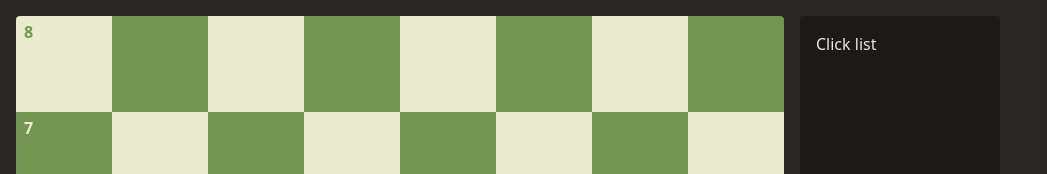
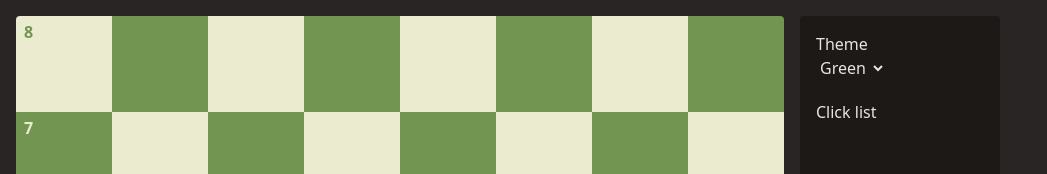
Before and after one commit to albertpratomo/chess, a Nuxt app: page / in a window 1280 px wide. Shown: the top 174 px of the page, without its empty margins (0-1047 px from the left). Built offline with nearby package versions, Linux system fonts and the light colour scheme; a web font is replaced by a local one.

Commit message:
feat: support changing board color

```diff
--- a/components/Board.vue
+++ b/components/Board.vue
@@ -1,16 +1,38 @@
 <script setup lang="ts">
+interface Props {
+    theme: 'Green' | 'Brown' | 'Purple'
+}
+
+const props = defineProps<Props>()
+
 const emit = defineEmits<{
     squareClick: [square: string]
 }>()
 
+const style = computed(() => {
+    const themes = {
+        Green: {
+            '--dark': '#739552',
+            '--light': '#eaebcf',
+            '--highlight': 'rgba(255, 255, 51, 0.5)',
+        },
+        Brown: {
+            '--dark': '#805431',
+            '--light': '#c29a60',
+            '--highlight': 'rgba(168, 88, 50, 0.5)',
+        },
+        Purple: {
+            '--dark': '#8477ba',
+            '--light': '#f0f1f0',
+            '--highlight': 'rgba(183, 206, 221, 0.5)',
+        },
+    }
+
+    return themes[props.theme]
+})
+
 const rows = [8, 7, 6, 5, 4, 3, 2, 1]
 const cols = ['a', 'b', 'c', 'd', 'e', 'f', 'g', 'h']
-
-const style = {
-    '--dark': '#739552',
-    '--light': '#eaebcf',
-    '--highlight': 'rgba(255, 255, 51, 0.5)',
-}
 
 function getColor(x: number, y: number) {
     return (x + y) % 2 === 0
--- a/components/ClickList.vue
+++ b/components/ClickList.vue
@@ -7,8 +7,8 @@ defineProps<Props>()
 </script>
 
 <template>
-    <div class="rounded bg-stone-900 p-4 text-stone-200 font-medium">
-        <h3 class="mb-2">
+    <div class="text-stone-200 font-medium">
+        <h3>
             Click list
         </h3>
 
--- /dev/null
+++ b/components/ThemeSelect.vue
@@ -0,0 +1,26 @@
+<script setup lang="ts">
+const model = defineModel<string>()
+
+const themes = ['Green', 'Brown', 'Purple']
+</script>
+
+<template>
+    <div>
+        <h3 class="text-stone-200 font-medium">
+            Theme
+        </h3>
+
+        <select
+            v-model="model"
+            class="rounded bg-transparent text-stone-200"
+        >
+            <option
+                v-for="(theme, i) in themes"
+                :key="i"
+                :value="theme"
+            >
+                {{ theme }}
+            </option>
+        </select>
+    </div>
+</template>
--- a/pages/index.vue
+++ b/pages/index.vue
@@ -4,12 +4,21 @@ const clickedSquares = ref<string[]>([])
 function onSquareClick(square: string) {
     clickedSquares.value.push(square)
 }
+
+const theme = ref<'Green' | 'Brown' | 'Purple'>('Green')
 </script>
 
 <template>
     <main class="grid grid-rows-[min-content_min-content] min-h-screen gap-4 bg-stone-800 p-4 md:grid-cols-[minmax(min-content,calc(100vh-2rem))_200px] md:grid-rows-1">
-        <Board @square-click="onSquareClick" />
+        <Board
+            :theme="theme"
+            @square-click="onSquareClick"
+        />
 
-        <ClickList :squares="clickedSquares" />
+        <div class="flex flex-col gap-5 rounded bg-stone-900 p-4">
+            <ThemeSelect v-model="theme" />
+
+            <ClickList :squares="clickedSquares" />
+        </div>
     </main>
 </template>
```
Also changed, not shown: vitest.config.mts, 1 other file (tests, documents, lock files or other folders).
